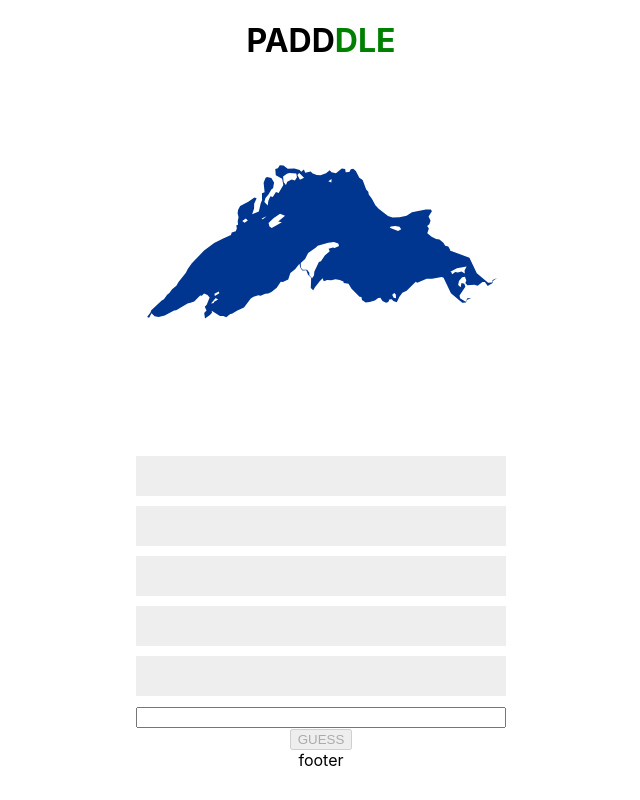
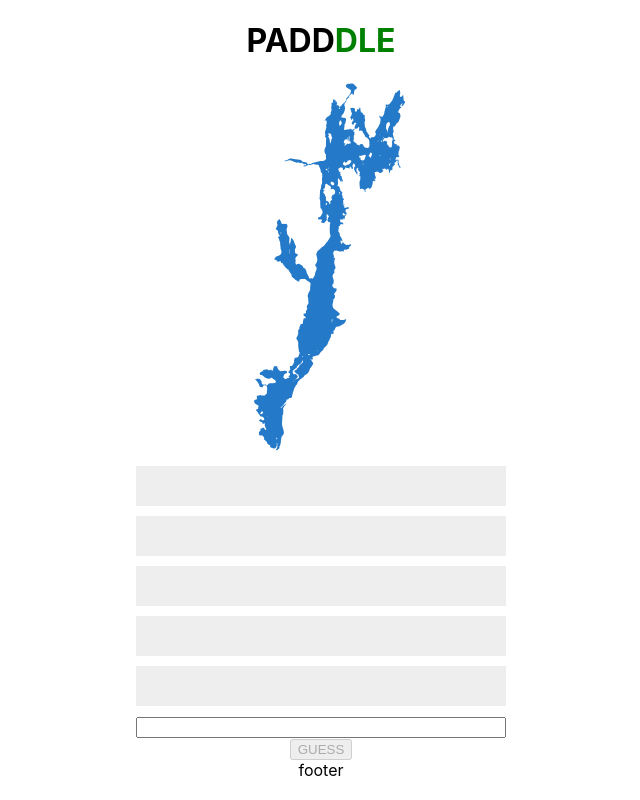
Before and after one commit to SirDaev/padddle, a React (Create React App) app: page / in a window 1280 px wide. Shown: the whole page, without its empty margins (319-959 px from the left). Built offline with nearby package versions, Linux system fonts and the light colour scheme.

Commit message:
Update placeholder lake img

```diff
--- a/src/App.js
+++ b/src/App.js
@@ -25,7 +25,7 @@ function App() {
           <h1>PADD<span>DLE</span></h1>
         </Header>
         <Main>
-          <img src="/superior.svg" alt="lake" />
+          <img src="/sawbill.svg" alt="lake" />
           <Entries />
         </Main>
         <Footer>
--- a/src/components/Main/Main.styles.js
+++ b/src/components/Main/Main.styles.js
@@ -5,5 +5,6 @@ export const MainEl = styled.main`
   img {
     width: 100%;
     height: auto;
+    margin-bottom: 10px;
   }
 `;
```
Also changed, not shown: public/sawbill.svg (added).
